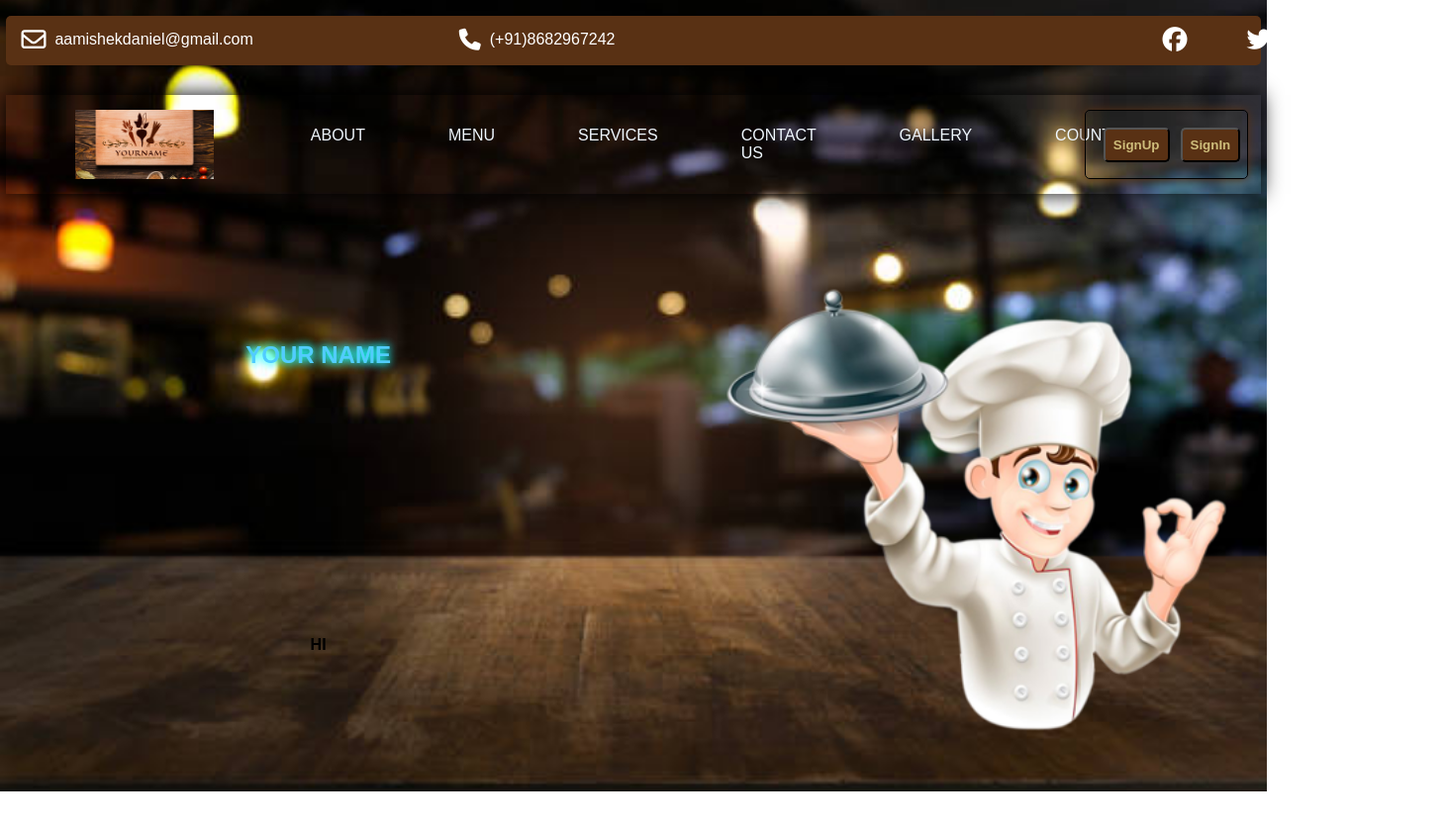
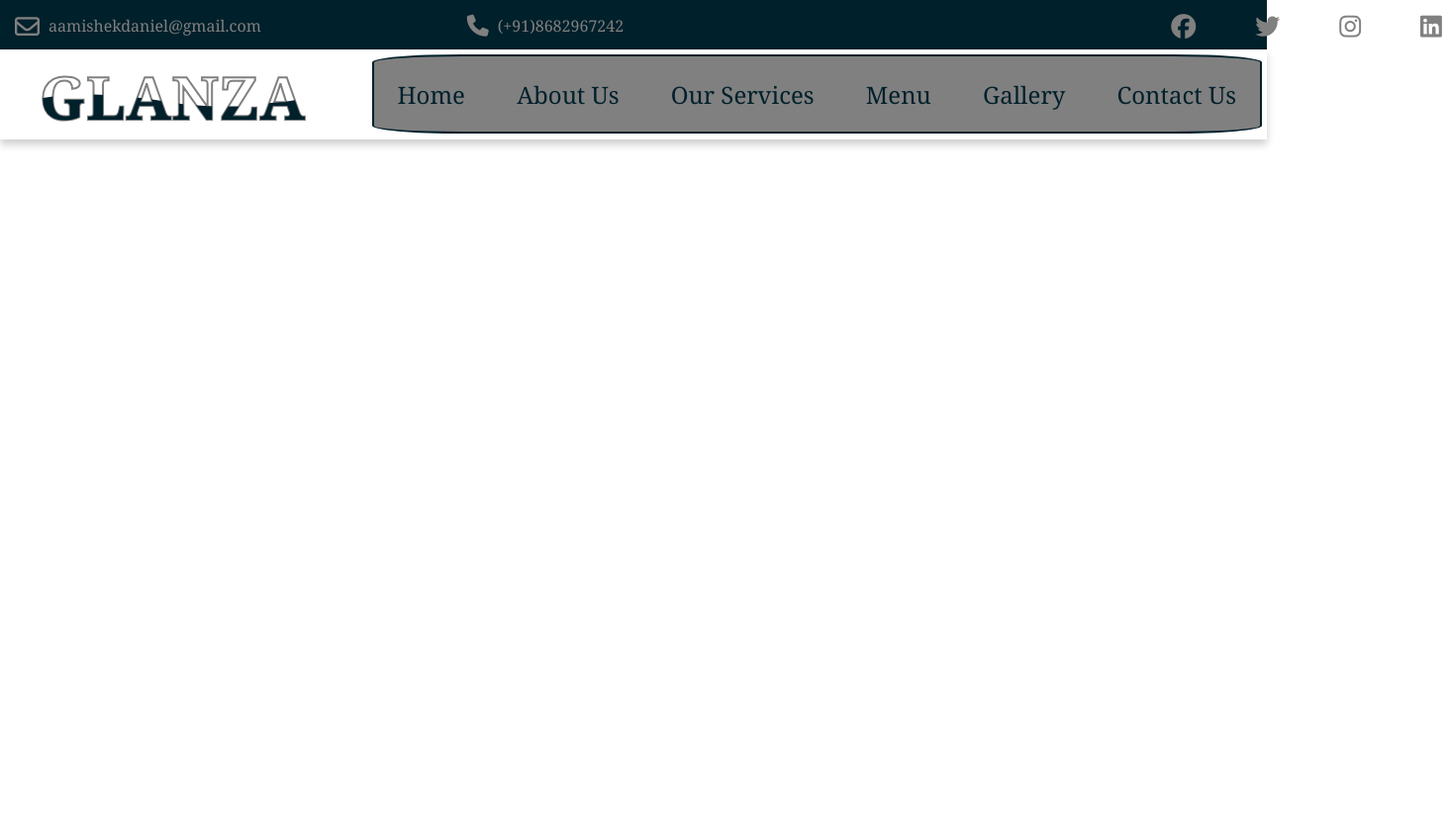
Before and after one commit to AmishekDaniel/Wepdesign, a plain HTML site: page index.html in a window 1280 px wide. Shown: the whole page at 99% size, 1462 px wide, since content can reach past the window. After the commit the page ends 800 px from the top, so only its background shows below. Drawn offline with Linux system fonts and the light colour scheme.

Commit message:
updated sucessfully

```diff
--- a/css/index.css
+++ b/css/index.css
@@ -1,68 +1,31 @@
-*{
+*, html, body{
+    margin: 0;
     padding: 0;
-    margin: 0;
-    font-family: sans-serif;
     box-sizing: border-box;
+    font-family: Cambria;
 
 }
 
-html{
-    scroll-behavior: smooth;
+/*---------------------------------------------header-section---------------------------------------------*/
+
+.head{
+    width: 100%;
+    height: 50px;
+    background-color:#00202B ;
+    display: flex;
 
 }
 
-body{
-
-    background-attachment: fixed;
-}
-section{
-    width: auto;
-    height: 100vh;
-    background-image: url("../Image/new.jpg");
-    background-repeat: no-repeat;
-    background-position: center;
-    background-size: cover;
-}
-
-
-/*-------------------------------------------------------  Header Section --------------------------------------------------------------------*/
-
-.header{
-    width: auto;
-    height: 26.5vh;
-
-
-}
-
-                           /*----------------------- head ----------------------------*/
-
- .head{
-    width: 99%;
-    height: 50px;
-    margin-left: 0.5%;
-
-    background-color:rgb(89,49,20) ;
-    border-radius: 5px;
-    display: flex;
-    position: relative;
-    top: 2vh;
-    position: fixed;
-    top: 2vh;
-}
-
-
-
-
 .head .icon{
-    color: #ffffff;
+    color:#808080 ;
     font-size: 25px;
     padding: 5px;
-    margin-top: 7px;
+    margin-top: 10px;
     margin-left: 10px;
 }
 
 .head .items{
-    color:#ffffff ;
+    color: #808080;
     font-size: 16px;
     padding: 3px;
     margin-top: 12px;
@@ -71,10 +34,10 @@ section{
 
 .head .fa-phone{
 
-    color: #ffffff;
+    color: #808080;
     font-size: 22px;
     padding: 5px;
-    margin-top: 8px;
+    margin-top: 10px;
     margin-left: 200px;
 }
 
@@ -95,140 +58,84 @@ section{
 }
 
 .head .icon:hover{
-    color: #B2FFFF;
+    color: #ffffff;
 
 }
 
+/*--------------------------------------------- end of header-section---------------------------------------------*/
 
-                                     /*----------------------- Navigation bar ----------------------------*/
+/*---------------------------------------------navbar---------------------------------------------------------------*/
+
+.navbar{
+    width: 100%;
+    padding: 20px;
+    background-color: #ffffff ;
+    height: 91px;
+    box-shadow: 0px 5px 8px rgba(0,0,0,.2);
+    /*border: 2px solid black;*/
+}
+
+.navbar h1{
+    font-size: 60px;
+    position: absolute;
+    margin-left: 20px;
+    top: 57px;
+    letter-spacing: 1px;
+    color:#00202B;
+}
+.navbar h1:nth-child(1){
+    color: transparent;
+    -webkit-text-stroke: 2px #808080;
+}
+
+.navbar h1:nth-child(2){
+    color:#00202B ;
+    animation: animit 3s ease-in-out infinite;
+}
+
+@keyframes animit{
+     0%,100%{
+        clip-path: polygon(0 48%, 6% 55%, 15% 62%, 25% 65%, 35% 65%, 45% 61%, 54% 52%, 64% 47%, 74% 47%, 81% 47%, 93% 51%, 100% 58%, 99% 98%, 1% 99%);
+     }
+     50%{
+        clip-path: polygon(0 53%, 8% 46%, 19% 42%, 31% 43%, 41% 48%, 48% 54%, 56% 62%, 66% 66%, 76% 66%, 84% 62%, 93% 57%, 100% 50%, 100% 100%, 0 100%);
+     }
+}
 
 
+ /* border: 2px solid #00202B ;*/
 
+ .navbar-item{
+    position: absolute;
+    top: 55px;
+    bottom: 5px;
+    right: 5px;
+    display: flex;
+    justify-content: center;
+    align-items: center;
+    height: 80px;
+    border-radius: 10%;
+    background-color: #808080;
+    border: 2px solid #00202B
+   /* border: 2px solid black;*/
+}
 
- .navibar{
-    width: 99%;
-    height:100px;
-    background-color:transparent;
-    margin-top: 2vh;
-    margin-left: 0.5%;
-    box-shadow: 0px 0px 20px black;
-    display: flex;
-    align-items: center;
-    margin-bottom: 2vh;
-    position: relative;
-    top: 2vh;
-    position:fixed;
-    top: 10vh;
+.navbar-item .dropdown li{
 
+    display: inline;
+    margin-right: 20px;
+    margin-left: 20px;
+    padding: 4px;
 
 
 }
 
-.navibar ul {
-    display: flex;
-
-}
-
-.navibar ul li{
-    list-style-type: none;
-    padding: 10px 20px ;
-
-
-}
-
-.navibar ul li a{
-    color: aliceblue;
-    display: inline-block;
+.navbar-item .dropdown li a{
     text-decoration: none;
-    transition:1s;
-    padding: 10px;
-    margin-left: 24px;
-    z-index: 1;
-}
-
-
-
-
-
-.navibar ul li a:nth-child(1):hover{
-   /* color:rgb(89,49,20) ;*/
-    transition:1s;
- /*   background-color:  rgb(206,189,123);*/
-    border-bottom:3px solid rgb(206,189,123);
-    border-radius: 0px;
-
-
-}
-
-.navibar .list{
-    width: 66%;
-
-    justify-content:center;
-
-
-
-
-}
-
-.navibar .log{
-    width: 20%;
-    height: 70px;
-    justify-content:center;
-
-
-
-
-
-}
-
-.navibar .log img{
-    width: 140px;
-    height: 70px;
-    margin-left: 70px;
-
-
-}
-
-
-                               /*---------------------------Buttons--------------------*/
-
-
-.navibar .sig{
-    width: 13%;
-    height: 70px;
-    margin-left: 0px;
-    display: flex;
-    background-color:transparent;
-    align-items: center;
-    justify-content:center;
-    border-radius: 5px;
-    border: 1px solid black;
-    box-shadow: 0 0 10px rgb(89,49,20) ;
-}
-
-.navibar .sig:hover{
-    border: none;
-    background-color: transparent;
-    box-shadow: none;
-    transition: 1s;
-
-}
-
-
-.navibar .but{
-    margin-left:  11px;
-    padding: 8px;
-    border-radius: 5px;
-    font-weight: bolder;
-    background-color: rgb(89,49,20);
-    color: rgb(206,189,123);
-}
-
-.navibar .but:hover{
-    color: aliceblue;
-    border: 1px solid black;
-    background-color: transparent;
-    transition: 1s;
+    font-size:24px;
+    color: #00202B;
+    transition: 0.1s;
+    position: relative;
 
 }
 
@@ -236,77 +143,28 @@ section{
 
 
 
-/*---------------------------------------------------------content section----------------------------------------------------------------*/
+.navbar-item .dropdown li a::after{
+    content: "";
+    position: absolute;
+    bottom: -5px;
+    height: 4px;
+    width: 100%;
+    left: 0;
+    background-color: #ffffff;
+    transition: 0.3s;
+    transition-timing-function: ease-in-out;
+    transform: scale(0);
+}
 
-
-
-
-
-.content{
-    display: grid;
-    grid-template-columns: 1fr 1fr;
-    grid-template-rows:36.7vh 36.7vh;
-    width:auto;
-    height: 73.4vh;
-
-
+.navbar-item .dropdown li a:hover{
+    color: #ffffff;
+    transition:0.3s;
 
 }
 
-.content .title, .im{
-    margin-left: 0.5%;
-    display: flex;
-    justify-content: center;
-    align-items: center;
-
+.navbar-item .dropdown li a:hover::after{
+  /*  border-bottom:3px solid #ffffff;
+    */
+    transform: scale(1);
 
 }
-.title h1{
-    color: yellowgreen;
-
-    text-shadow: 0 0 10px  yellow, 0 0 10px  yellow;
-    animation: light 1.5s linear infinite;
-
-}
-
-@keyframes light{
-    0%{
-        filter: hue-rotate(0deg);
-    }
-    100%{
-        filter: hue-rotate(360deg);
-    }
-}
-
-.content .ser{
-    height:  73.4vh;
-    display: flex;
-    justify-content: center;
-    align-items: center;
-
-}
-
-.ser{
-   margin-right: 0.5%;
-}
-
-.ser img{
-    height: 500px;
-    margin-left: 60px;
-}
-
-/*----------------------------------------------------------Next Page-------------------------------------------------------------------*/
-
-
-
-
-
-
-
-.next {
-    width: 100%;
-    height: 100vh;
-
-
-
-}
--- a/index.html
+++ b/index.html
@@ -3,19 +3,15 @@
 <head>
     <meta charset="UTF-8">
     <meta name="viewport" content="width=device-width, initial-scale=1.0">
-    <title>CATERING SERVICES</title>
-    <link href="css/index.css" rel="stylesheet" type="text/css">
+    <title>CATERING SERVICE</title>
+    <link href="./css/index.css" rel="stylesheet" type="text/css">
     <script src="https://kit.fontawesome.com/d2c6717683.js" crossorigin="anonymous"></script>
-
+</head>
 <body>
 
 
-<!--Main Page Section--><!--rgb(47,13,9) rgb(119,33,8) rgb(206,189,123) rgb(139,86,50)  rgb(222,162,129) rgb(89,49,20)-->
+<!--------------------------------------------------------------header------------------------------------>
 
-<!-------------------------------------------- header section ----------------------------------------------------->
-<section>
-<div class="header">
-                              <!-------------------------- head ----------->
     <div class="head">
         <i class="fa-regular fa-envelope icon"></i>
         <P class="items icon">aamishekdaniel@gmail.com</P>
@@ -27,63 +23,26 @@
         <i class="fa-brands fa-linkedin icon"></i>
    </div>
 
-                       <!---------------------------  Navigation bar  ------------------------>
+   <!-------------------------------------------------------------- end of header------------------------------------>
 
-     <div class="navibar">
 
-         <div class="log">
-             <img src="Image/food.jpg" alt="logo">
-         </div>
+   <!--------------------------------------------------------------navabr----------------------------------------------->
 
-         <div class="list">
-             <ul>
-                 <li><a href="#">ABOUT</a></li>
-                 <li><a href="#">MENU</a></li>
-                 <li><a href="#">SERVICES</a></li>
-                 <li><a href="#">CONTACT US</a></li>
-                 <li><a href="#">GALLERY</a></li>
-                 <li><a href="#">COUNTERS</a></li>
+   <div class="navbar">
+   <h1>GLANZA</h1>
+   <h1>GLANZA</h1>
+             <div class="navbar-item">
+                <ul class="dropdown">
+                    <li><a href="#">Home</a></li>
+                    <li><a href="#About">About Us</a></li>
+                    <li><a href="#services">Our Services</a></li>
+                    <li><a href="#">Menu</a></li>
+                    <li><a href="#">Gallery</a></li>
+                    <li><a href="#">Contact Us</a></li>
                  </ul>
-
-         </div>
-
-         <div class="sig">
-             <button class="but">SignUp</button>
-             <button class="but">SignIn</button>
              </div>
    </div>
 
-     <!-------------------------------------Navigation bar end -------------------------------------------------->
-
-</div>
-
-<!-------------------------------------------Header section end--------------------------------------------------------------------->
-
-<!----------------------------------------------- content section ------------------------------------------------->
-
-<div class="content">
-     <diV class="title">
-         <h1>
-            YOUR NAME
-         </h1>
-     </diV>
-
-     <div class="ser">
-         <img src="Image/crane.png" alt="logo">
-
-     </div>
-
-     <div class="im">
-         <h4>HI</h4>
-
-     </div>
-</div>
-</section>
-
-
-        <div class="next">
-
-        </div>
 
 </body>
 </html>
```
Lines whose indentation alone changed are shown as unchanged.
